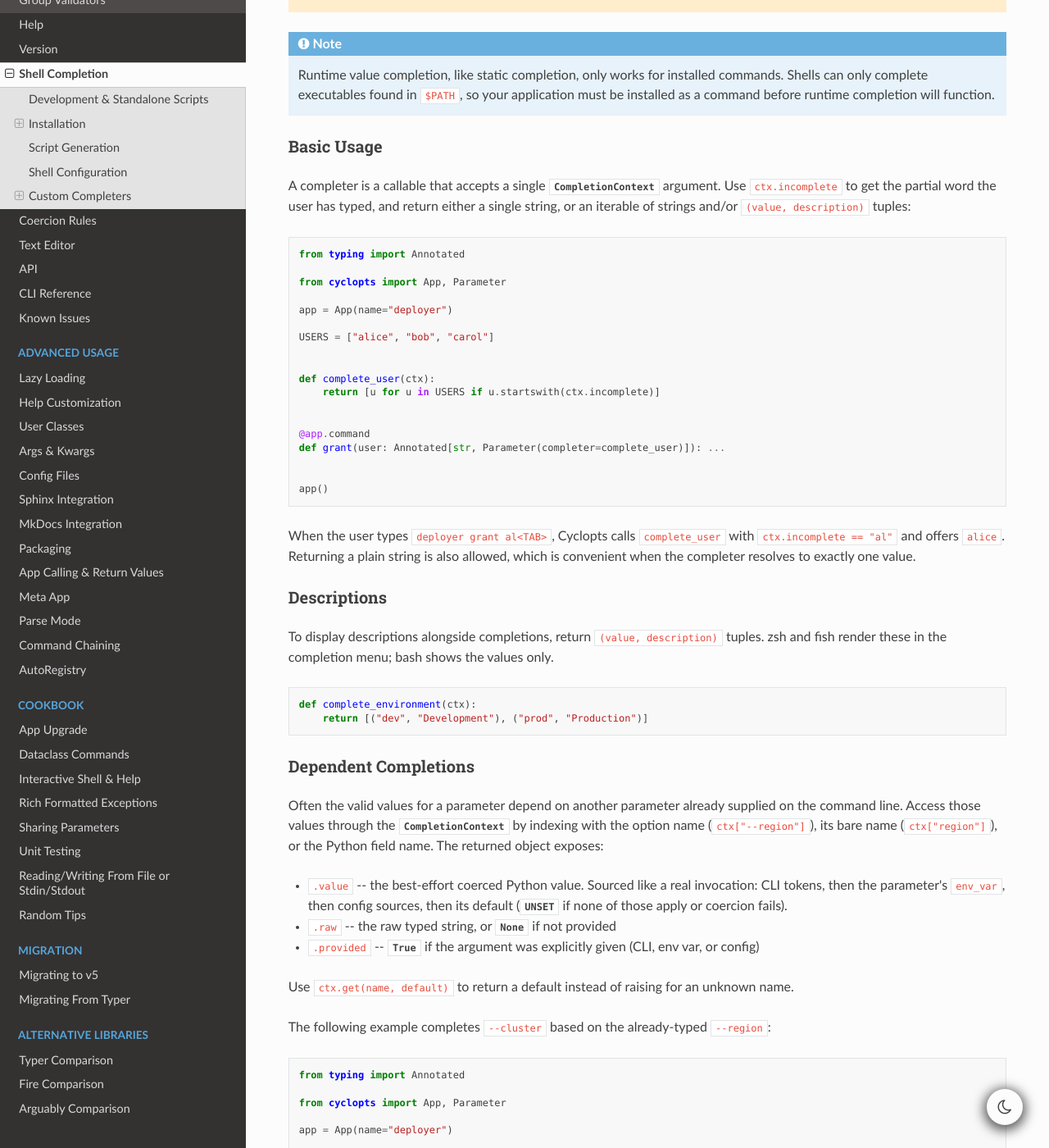
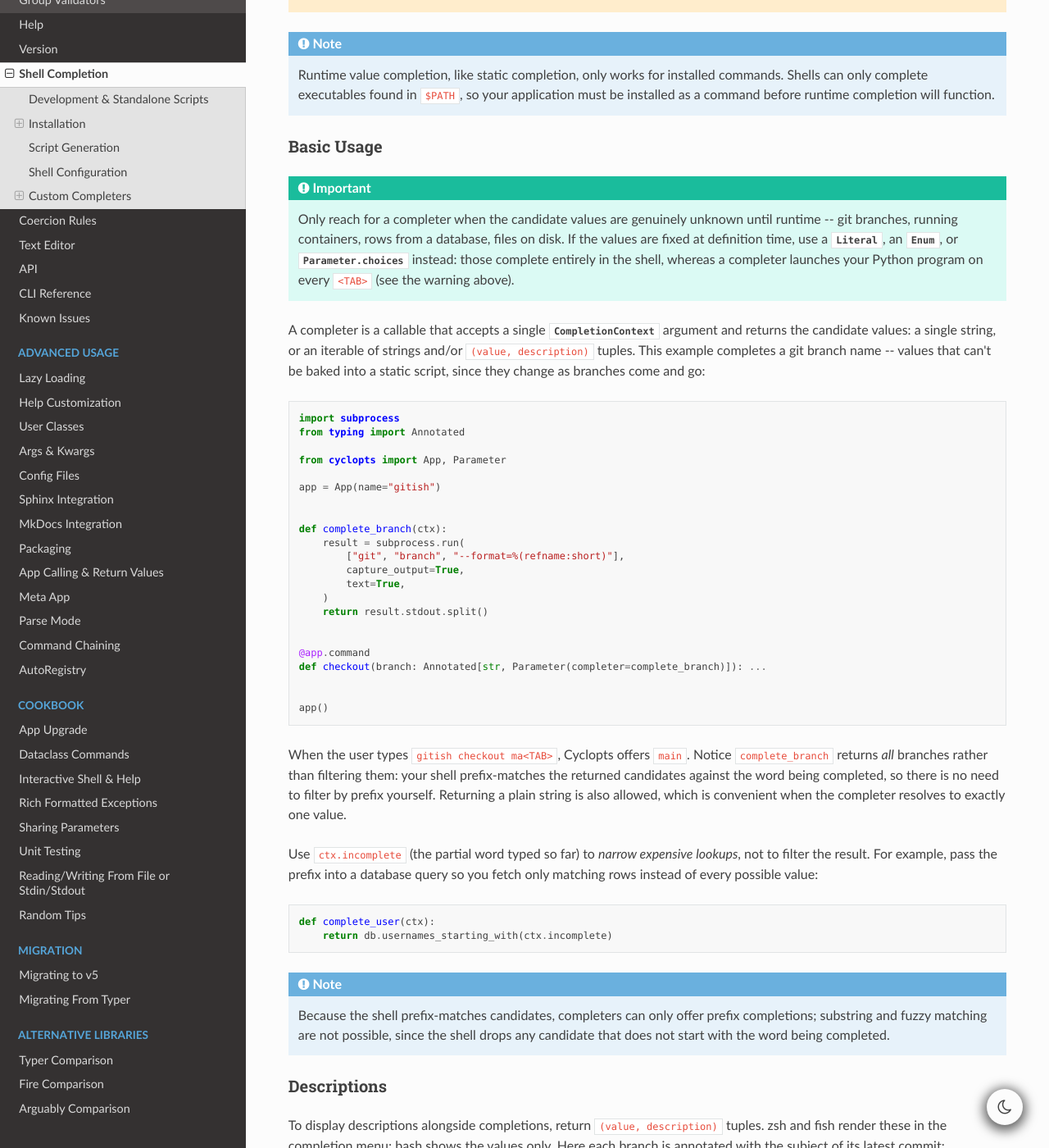
Before and after one commit to BrianPugh/cyclopts, a Sphinx documentation site: the page built from docs/source/shell_completion.rst, in a window 1280 px wide and 1400 px high, scrolled down 3483 px. Shown: the whole window at 82% size. Built offline with Sphinx 7.4.7 and the Read the Docs theme 3.1.0, drawn with Linux system fonts in a browser that asks for light colours; the version number could not be read and is left out; some of the changed text lies outside the part shown.

Commit message:
docs: fix completer filtering model, trim public API, use runtime examples
Interface review of Parameter.completer surfaced several issues:

- Filtering: all three shells prefix-match the completer's candidates
  themselves, so the completer never "owns filtering" as the old comment and
  docs claimed. Return the full set; the shell narrows it. Documented that
  substring/fuzzy matching is therefore impossible, and that ctx.incomplete is
  for narrowing expensive lookups, not filtering the result.
- Public API: dropped the internal Completion (value, help) NamedTuple from
  cyclopts.completion (users never construct or receive it); documented the
  Completer and CompletionResult aliases that were exported but orphaned.
- Examples: reworked off static lists (which belong in Literal/Enum/choices and
  complete in-shell without a subprocess) onto genuinely runtime sources -- git
  branches, git commit subjects, filesystem listings. Added a steer toward
  static choices when values are known at definition time.
- Documented app-level/shared completers via App(default_parameter=...).

Co-Authored-By: Claude Opus 4.8 <noreply@anthropic.com>
Claude-Session: https://claude.ai/code/session_01Bgyi9BopicFDwLipZbZgX7

```diff
--- a/docs/source/shell_completion.rst
+++ b/docs/source/shell_completion.rst
@@ -158,45 +158,69 @@ The callback is invoked when the user presses ``<TAB>``, enabling **runtime valu
 Basic Usage
 -----------
 
-A completer is a callable that accepts a single :class:`~cyclopts.completion.CompletionContext` argument. Use ``ctx.incomplete`` to get the partial word the user has typed, and return either a single string, or an iterable of strings and/or ``(value, description)`` tuples:
+.. important::
+
+   Only reach for a completer when the candidate values are genuinely unknown until runtime -- git branches, running containers, rows from a database, files on disk. If the values are fixed at definition time, use a :class:`~typing.Literal`, an :class:`~enum.Enum`, or :attr:`.Parameter.choices` instead: those complete entirely in the shell, whereas a completer launches your Python program on every ``<TAB>`` (see the warning above).
+
+A completer is a callable that accepts a single :class:`~cyclopts.completion.CompletionContext` argument and returns the candidate values: a single string, or an iterable of strings and/or ``(value, description)`` tuples. This example completes a git branch name -- values that can't be baked into a static script, since they change as branches come and go:
 
 .. code-block:: python
 
+   import subprocess
    from typing import Annotated
 
    from cyclopts import App, Parameter
 
-   app = App(name="deployer")
-
-   USERS = ["alice", "bob", "carol"]
+   app = App(name="gitish")
 
 
-   def complete_user(ctx):
-       return [u for u in USERS if u.startswith(ctx.incomplete)]
+   def complete_branch(ctx):
+       result = subprocess.run(
+           ["git", "branch", "--format=%(refname:short)"],
+           capture_output=True,
+           text=True,
+       )
+       return result.stdout.split()
 
 
    @app.command
-   def grant(user: Annotated[str, Parameter(completer=complete_user)]): ...
+   def checkout(branch: Annotated[str, Parameter(completer=complete_branch)]): ...
 
 
    app()
 
-When the user types ``deployer grant al<TAB>``, Cyclopts calls ``complete_user`` with ``ctx.incomplete == "al"`` and offers ``alice``. Returning a plain string is also allowed, which is convenient when the completer resolves to exactly one value.
+When the user types ``gitish checkout ma<TAB>``, Cyclopts offers ``main``. Notice ``complete_branch`` returns *all* branches rather than filtering them: your shell prefix-matches the returned candidates against the word being completed, so there is no need to filter by prefix yourself. Returning a plain string is also allowed, which is convenient when the completer resolves to exactly one value.
+
+Use ``ctx.incomplete`` (the partial word typed so far) to *narrow expensive lookups*, not to filter the result. For example, pass the prefix into a database query so you fetch only matching rows instead of every possible value:
+
+.. code-block:: python
+
+   def complete_user(ctx):
+       return db.usernames_starting_with(ctx.incomplete)
+
+.. note::
+
+   Because the shell prefix-matches candidates, completers can only offer prefix completions; substring and fuzzy matching are not possible, since the shell drops any candidate that does not start with the word being completed.
 
 Descriptions
 ------------
 
-To display descriptions alongside completions, return ``(value, description)`` tuples. zsh and fish render these in the completion menu; bash shows the values only.
+To display descriptions alongside completions, return ``(value, description)`` tuples. zsh and fish render these in the completion menu; bash shows the values only. Here each branch is annotated with the subject of its latest commit:
 
 .. code-block:: python
 
-   def complete_environment(ctx):
-       return [("dev", "Development"), ("prod", "Production")]
+   def complete_branch(ctx):
+       result = subprocess.run(
+           ["git", "for-each-ref", "--format=%(refname:short)%09%(subject)", "refs/heads"],
+           capture_output=True,
+           text=True,
+       )
+       return [tuple(line.split("\t", 1)) for line in result.stdout.splitlines()]
 
 Dependent Completions
 ---------------------
 
-Often the valid values for a parameter depend on another parameter already supplied on the command line. Access those values through the :class:`~cyclopts.completion.CompletionContext` by indexing with the option name (``ctx["--region"]``), its bare name (``ctx["region"]``), or the Python field name. The returned object exposes:
+Often the valid values for a parameter depend on another parameter already supplied on the command line. Access those values through the :class:`~cyclopts.completion.CompletionContext` by indexing with the option name (``ctx["--directory"]``), its bare name (``ctx["directory"]``), or the Python field name. The returned object exposes:
 
 - ``.value`` -- the best-effort coerced Python value. Sourced like a real invocation: CLI tokens, then the parameter's ``env_var``, then config sources, then its default (:obj:`~cyclopts.UNSET` if none of those apply or coercion fails).
 - ``.raw`` -- the raw typed string, or :obj:`None` if not provided
@@ -204,29 +228,65 @@ Often the valid values for a parameter depend on another parameter already suppl
 
 Use ``ctx.get(name, default)`` to return a default instead of raising for an unknown name.
 
-The following example completes ``--cluster`` based on the already-typed ``--region``:
+The following example completes ``--entry`` with the files that actually exist in the already-typed ``--directory`` -- a value pair that can only be known at runtime:
 
 .. code-block:: python
 
+   import os
    from typing import Annotated
 
    from cyclopts import App, Parameter
 
-   app = App(name="deployer")
-
-   CLUSTERS = {"us-east": ["web-prod", "web-staging"], "us-west": ["data-prod", "data-dev"]}
+   app = App(name="viewer")
 
 
-   def complete_cluster(ctx):
-       return CLUSTERS.get(ctx["--region"].value, [])
+   def complete_entry(ctx):
+       directory = ctx["--directory"].value
+       if not directory or not os.path.isdir(directory):
+           return []
+       return os.listdir(directory)
 
 
    @app.command
-   def deploy(
+   def show(
        *,
-       region: str = "us-east",
-       cluster: Annotated[str, Parameter(completer=complete_cluster)] = "",
+       directory: str = ".",
+       entry: Annotated[str, Parameter(completer=complete_entry)] = "",
    ): ...
+
+
+   app()
+
+Shared Completers
+-----------------
+
+To apply one completer across many parameters, set it on an :class:`~cyclopts.App`'s ``default_parameter`` instead of on each parameter individually. It then acts as the default completer for every parameter of that app (and its subcommands) that doesn't specify its own:
+
+.. code-block:: python
+
+   import subprocess
+
+   from cyclopts import App, Parameter
+
+
+   def complete_branch(ctx):
+       result = subprocess.run(
+           ["git", "branch", "--format=%(refname:short)"],
+           capture_output=True,
+           text=True,
+       )
+       return result.stdout.split()
+
+
+   app = App(name="gitish", default_parameter=Parameter(completer=complete_branch))
+
+
+   @app.command
+   def checkout(branch: str): ...  # both commands complete branch names
+
+
+   @app.command
+   def delete(branch: str): ...
 
 
    app()
```
Also changed, not shown: docs/source/api.rst (+15 -4 lines), 2 other files.
